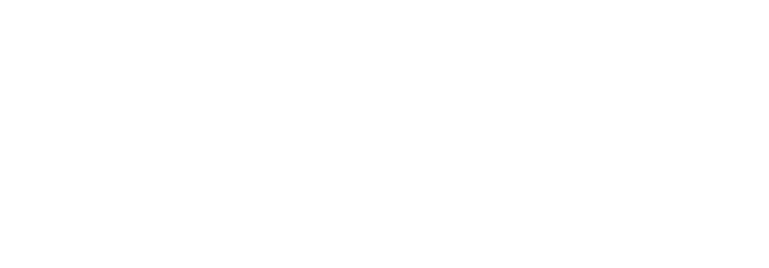
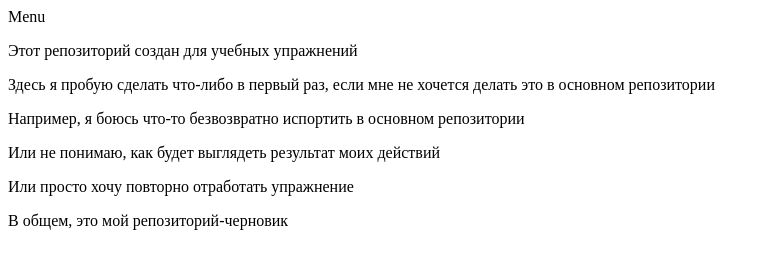
Before and after one commit to Tata4Study/MyTestRepository, a plain HTML site: page index.html in a window 1280 px wide. Shown: the whole page, without its empty margins (0-769 px from the left). Drawn offline with Linux system fonts and the light colour scheme.

Commit message:
Добавлен текст

```diff
--- a/index.html
+++ b/index.html
@@ -3,9 +3,20 @@
 <head>
     <meta charset="UTF-8">
     <meta name="viewport" content="width=device-width, initial-scale=1.0">
-    <title>Document</title>
+    <title>MyTestRepository</title>
 </head>
 <body>
-
+    <header>Menu
+    </header>
+    <main>
+        <section>
+            <p>Этот репозиторий создан для учебных упражнений</p>
+            <p>Здесь я пробую сделать что-либо в первый раз, если мне не хочется делать это в основном репозитории</p>
+            <p>Например, я боюсь что-то безвозвратно испортить в основном репозитории</p>
+            <p>Или не понимаю, как будет выглядеть результат моих действий</p>
+            <p>Или просто хочу повторно отработать упражнение</p>
+            <p>В общем, это мой репозиторий-черновик</p>
+        </section>
+    </main>
 </body>
 </html>
```
